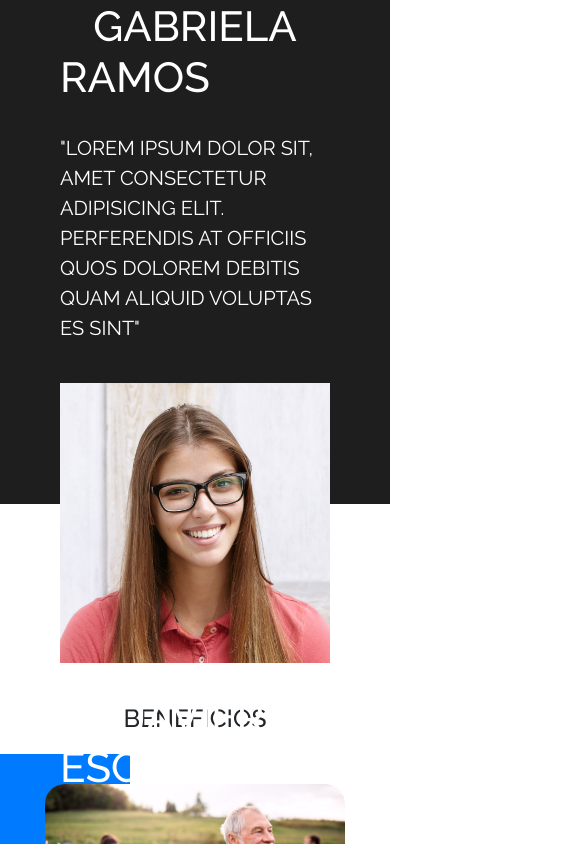
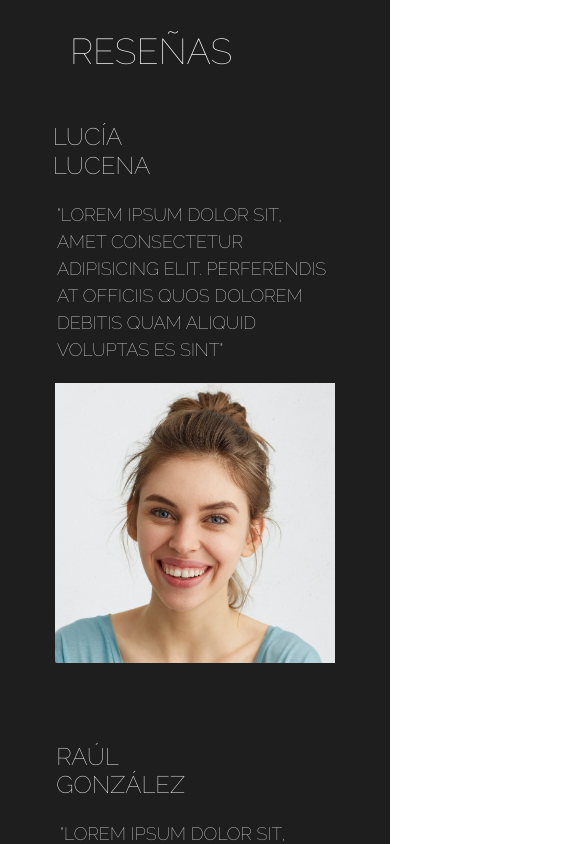
Before and after one commit to GabrielaRamos79/inner_visual_final_project, a React (Vite) app in the folder client/InnerVisual/: page / in a window 390 px wide. Shown: the part 1900-2744 px from the top of the page, 585 px wide, since content can reach past the window. Built offline with nearby package versions, Linux system fonts and the light colour scheme.

Commit message:
review complete

```diff
--- a/client/InnerVisual/src/components/review/Review.jsx
+++ b/client/InnerVisual/src/components/review/Review.jsx
@@ -3,7 +3,7 @@ import './review.css'
 import review1 from '../../assets/img/review1.jpg';
 import review2 from '../../assets/img/review2.jpg';
 import review3 from '../../assets/img/review3.jpg';
-import review4 from '../../assets/img/review4.jpg';
+import review4 from '../../assets/img/review4.jpg'
 import review5 from '../../assets/img/review5.jpg';
 import review6 from '../../assets/img/review6.jpg';
 import { Carousel } from 'react-bootstrap';
@@ -20,52 +20,52 @@ const Review = () => {
           <Carousel.Item>
             <div className='cardsReview'>
               <div className='card1Review'>
-                <h2 className='cardName'>Lucía</h2>
-                <h2 className='cardSurname'>Lucena</h2>
+                <h3 className='cardName'>Lucía</h3>
+                <h3 className='cardSurname'>Lucena</h3>
                 <p className='cardP'>"Lorem ipsum dolor sit, amet consectetur adipisicing elit. Perferendis at officiis quos dolorem debitis quam aliquid voluptas es sint"</p>
                 <img className='review1' src={review1} alt="mujer sonriente moño recogido" />
               </div>
 
               <div className='card2Review'>
-                <h2 className='cardName'>Raúl</h2>
-                <h2 className='cardSurname'>González</h2>
+                <h3 className='cardName'>Raúl</h3>
+                <h3 className='cardSurname'>González</h3>
                 <p className='cardP'>"Lorem ipsum dolor sit, amet consectetur adipisicing elit. Perferendis at officiis quos dolorem debitis quam aliquid voluptas es sint"</p>
                 <img className='review2' src={review2} alt="hombre sonriente pelo rizado" />
               </div>
 
               <div className='card3Review'>
-                <h2 className='cardName'>Ana</h2>
-                <h2 className='cardSurname'>Hernández</h2>
+                <h3 className='cardName'>Ana</h3>
+                <h3 className='cardSurname'>Hernández</h3>
                 <p className='cardP'>"Lorem ipsum dolor sit, amet consectetur adipisicing elit. Perferendis at officiis quos dolorem debitis quam aliquid voluptas es sint"</p>
                 <img className='review3' src={review3} alt="mujer sonriente pelirroja" />
               </div>
             </div>
           </Carousel.Item>
-
+{/*
           <Carousel.Item>
             <div className='cardsReview'>
               <div className='card4Review'>
-                <h2 className='cardName'>Gabriela</h2>
-                <h2 className='cardSurname'>Ramos</h2>
+                <h3 className='cardName'>Gabriela</h3>
+                <h3 className='cardSurname'>Ramos</h3>
                 <p className='cardP'>"Lorem ipsum dolor sit, amet consectetur adipisicing elit. Perferendis at officiis quos dolorem debitis quam aliquid voluptas es sint"</p>
                 <img className='review4' src={review4} alt="mujer con gafas pasta negra, pelo largo liso" />
               </div>
 
               <div className='card5Review'>
-                <h2 className='cardName'>Javier</h2>
-                <h2 className='cardSurname'>Escudero</h2>
+                <h3 className='cardName'>Javier</h3>
+                <h3 className='cardSurname'>Escudero</h3>
                 <p className='cardP'>"Lorem ipsum dolor sit, amet consectetur adipisicing elit. Perferendis at officiis quos dolorem debitis quam aliquid voluptas es sint"</p>
                 <img className='review5' src={review5} alt="hombre moreno con barba" />
               </div>
 
               <div className='card6Review'>
-                <h2 className='cardName'>Gonzalo</h2>
-                <h2 className='cardSurname'>Parra</h2>
+                <h3 className='cardName'>Gonzalo</h3>
+                <h3 className='cardSurname'>Parra</h3>
                 <p className='cardP'>"Lorem ipsum dolor sit, amet consectetur adipisicing elit. Perferendis at officiis quos dolorem debitis quam aliquid voluptas es sint"</p>
                 <img className='review6' src={review6} alt="hombre sonriente barbudo pelirrojo" />
               </div>
             </div>
-          </Carousel.Item>
+          </Carousel.Item> */}
 
         </Carousel>
       </section>
--- a/client/InnerVisual/src/components/review/review.css
+++ b/client/InnerVisual/src/components/review/review.css
@@ -6,13 +6,12 @@
 }
 
 .titleReview{
-    font-size: 110px;
     color: white;
     text-align: left;
     text-transform: uppercase;
     padding-bottom: 50px;
     padding-top: 80px;
-    padding-left: 225px;
+    padding-left: 120px;
 }
 
 .cardsReview{
@@ -35,14 +34,11 @@
 }
 
 .cardName{
-    font-size: 42px;
     color: white;
     text-transform: uppercase;
 }
 
-
 .cardSurname{
-    font-size: 42px;
     color: white;
     text-transform: uppercase;
     margin-bottom: 30px;
@@ -50,7 +46,6 @@
 }
 
 .cardP {
-    font-size: 20px;
     text-transform: uppercase;
     color: white;
     text-align: left;
@@ -84,15 +79,25 @@
 }
 
 
-
-
 @media screen and (max-width: 950px) {
+    .titleReview{
+        padding-left: 70px;
+    }
     .reviewSection{
-        margin-bottom: 200px;
+        margin-bottom: 250px;
     }
 
     .cardsReview{
-        padding:0 15px;
+        padding:0 50px;
+    }
+
+    .cardP{
+        padding:0 30px;
+    }
+
+    .cardName, .cardSurname{
+        font-size: 32px;
+        padding:0 30px;
     }
 
     .review1, .review2, .review3, .review4, .review5, .review6 {
@@ -100,69 +105,62 @@
         height: 200px;
     }
 
-    .carousel-control-prev-icon {
-        margin-right: 100px;
+}
+
+@media screen and (max-width: 924px){
+    .review1, .review2, .review3, .review4, .review5, .review6 {
+        width: 180px;
+        height: 180px;
+    }
+    .cardP{
+        font-size: 18px;
+        padding:0 41px;
     }
 
-    .carousel-control-next-icon {
-        margin-left: 100px;
-    }
-}
-
-@media screen and (max-width: 800px){
-    .carousel-control-prev-icon {
-        margin-right: 90px;
+    .cardName, .cardSurname{
+        font-size: 24px;
+        padding:0 37px;
     }
 
-    .carousel-control-next-icon {
-        margin-left: 90px;
+    .reviewSection{
+        margin-bottom: 250px;
     }
 }
 
 
+
+
 @media screen and (max-width: 700px) {
+    .reviewSection{
+        margin-bottom: 250px;
+        height: 1850px;
+    }
+
     .cardsReview{
         display: flex;
         flex-direction: column;
         align-items: center;
         justify-content:center;
         text-align: center;
-        padding: 0 50px;
+        padding: 0 15px;
     }
 
     .review1, .review2, .review3, .review4, .review5, .review6 {
         width: 280px;
         height: 280px;
+        margin-bottom: 80px;
+
     }
 
-    /* .carousel-control-prev-icon {
-        margin-right: 80px;
+    .cardName{
+        margin-right: 215px;
     }
 
-    .carousel-control-next-icon {
-        margin-left: 80px;
-    } */
-}
-
-
-
-@media screen and (max-width: 650px){
-    /* .carousel-control-prev-icon {
-        margin-right: 60px;
+    .cardSurname, .cardP{
+        margin-bottom: 20px;
     }
 
-    .carousel-control-next-icon {
-        margin-left: 60px;
-    } */
+    .carousel-indicators [data-bs-target]{
+        margin-bottom: 70px;
+    }
 }
-
-@media screen and (max-width: 530px){
-    .carousel-control-prev-icon {
-        margin-right: 30px;
-    }
-
-    .carousel-control-next-icon {
-        margin-left: 30px;
-    }
-
-    }
--- a/client/InnerVisual/src/index.css
+++ b/client/InnerVisual/src/index.css
@@ -53,10 +53,89 @@ p {
 .raleway {
     font-family: 'Raleway', sans-serif;
     font-optical-sizing: auto;
-    font-weight:400;
+    font-weight: lighter;
     font-style: normal;
 }
 
-body{
+body {
     font-family: 'Raleway', sans-serif;
+    font-weight: lighter;
 }
+
+
+    /*titulo de las secciones*/
+    h2 {
+        font-size: 110px;
+        font-weight: lighter;
+    }
+
+    /*subtítulos*/
+    h3 {
+        font-size: 42px;
+        font-weight: lighter;
+    }
+
+    /*párrafos*/
+    p {
+        font-size: 20px;
+    }
+
+
+
+@media screen and (max-width: 950px) {
+
+    /*titulo de las secciones*/
+    h2 {
+        font-size: 80px;
+        font-weight: lighter;
+    }
+
+    /*subtítulos*/
+    h3 {
+        font-size: 42px;
+        font-weight: lighter;
+    }
+
+    /*párrafos*/
+    p {
+        font-size: 20px;
+    }
+}
+
+@media screen and (max-width: 768px) {
+    /*titulo de las secciones*/
+    h2{
+        font-size: 60px;
+        font-weight: lighter;
+    }
+
+    /*subtítulos*/
+    h3{
+        font-size: 42px;
+        font-weight: lighter;
+    }
+
+    /*párrafos*/
+    p{
+        font-size: 20px;
+    }
+}
+
+@media screen and (max-width: 480px) {
+    /*titulo de las secciones*/
+    h2{
+        font-size: 36px;
+        font-weight: lighter;
+    }
+
+    /*subtítulos*/
+    h3{
+        font-size: 24px;
+        font-weight: lighter;
+    }
+
+    /*párrafos*/
+    p{
+        font-size: 18px;
+    }
+}
```
